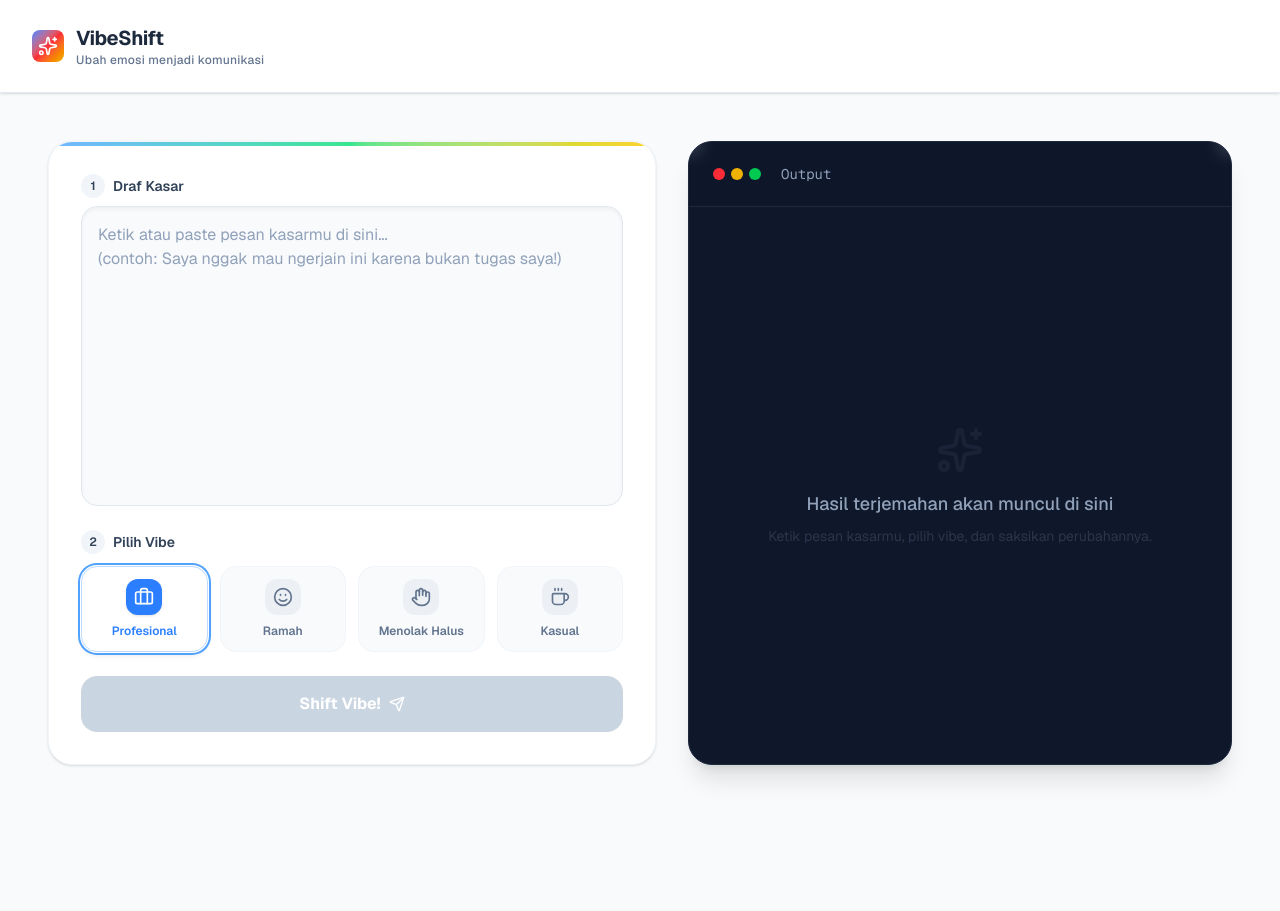
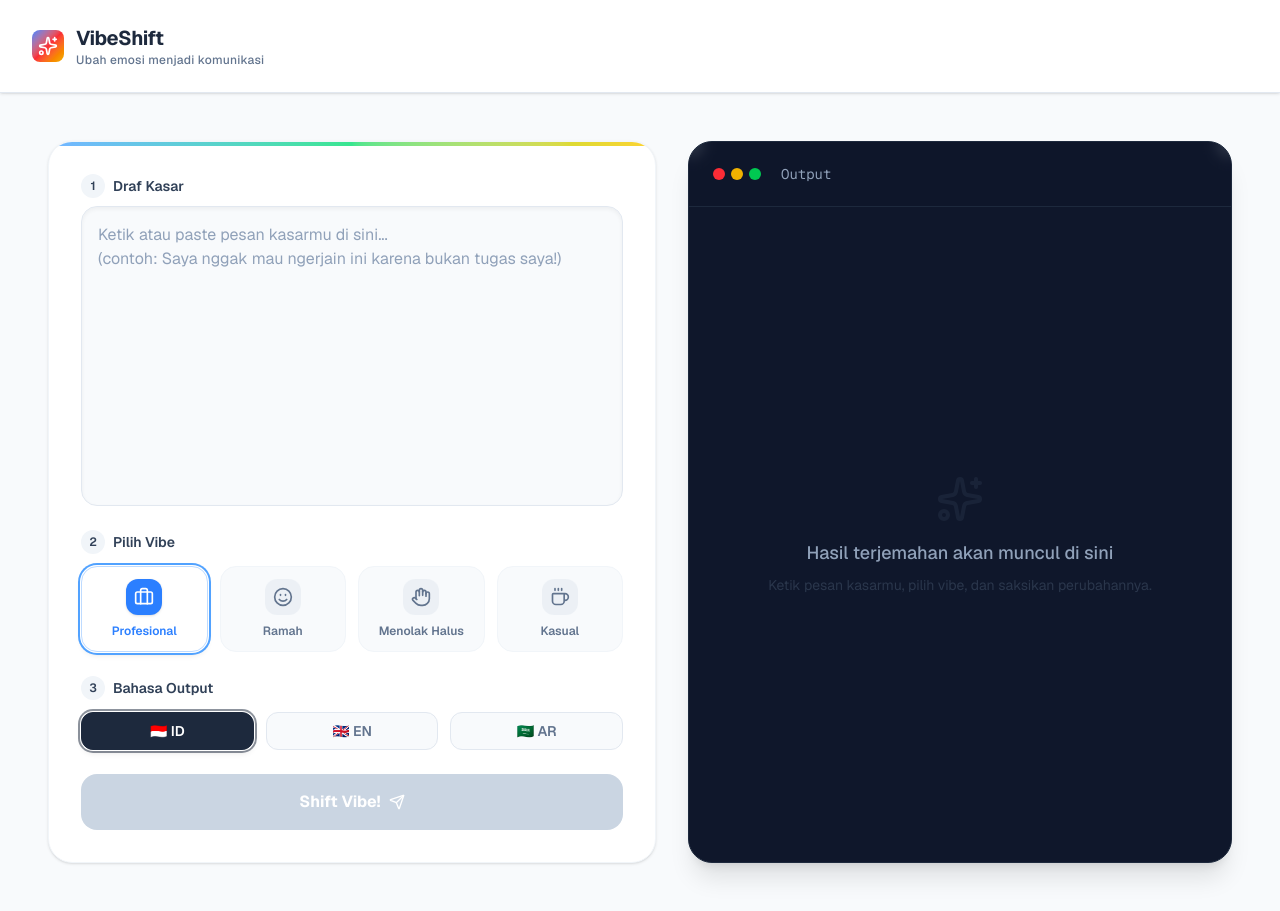
Before and after one commit to narasa94/VibeSift, a Next.js app: page / in a window 1280 px wide. Before the commit the page ends 813 px from the top, so only its background shows below. Built offline with nearby package versions, Linux system fonts and the light colour scheme.

Commit message:
feat: implement AI-powered tone shifting UI and Gemini API integration with rate limiting

```diff
--- a/app/api/vibe/route.ts
+++ b/app/api/vibe/route.ts
@@ -33,13 +33,13 @@ export async function POST(request: Request) {
     }
 
     const body = await request.json();
-    const { text, vibe } = body;
+    const { text, vibe, language = "Indonesia" } = body;
 
     if (!text || !vibe) {
       return Response.json({ error: 'Text and vibe are required' }, { status: 400 });
     }
 
-    const prompt = `Kamu adalah asisten komunikasi ahli. Tugasmu adalah mengubah draf pesan kasar dari pengguna menjadi pesan yang terstruktur dengan nada bicara: ${vibe}. Pertahankan makna dan tujuan asli pesan, namun perbaiki tata bahasa, tingkat kesopanan, dan profesionalismenya. Berikan HANYA teks hasilnya saja, tanpa basa-basi atau penjelasan tambahan.\n\nPesan kasar: ${text}`;
+    const prompt = `Kamu adalah asisten komunikasi ahli. Tugasmu adalah mengubah draf pesan kasar dari pengguna menjadi pesan yang terstruktur dengan nada bicara: ${vibe}, dan terjemahkan hasilnya secara natural ke dalam bahasa: ${language}. Pertahankan makna dan tujuan asli pesan, namun perbaiki tata bahasa, tingkat kesopanan, dan profesionalismenya. Berikan HANYA teks hasilnya saja dalam bahasa ${language}, tanpa basa-basi, tanpa pembuka/penutup, tanpa tanda kutip ekstra, atau penjelasan tambahan.\n\nPesan kasar: ${text}`;
 
     const response = await ai.models.generateContent({
       model: 'gemini-2.5-flash',
--- a/app/page.tsx
+++ b/app/page.tsx
@@ -11,9 +11,16 @@ const VIBES = [
   { id: "Santai & Kasual", label: "Kasual", icon: Coffee, color: "bg-yellow-500", text: "text-yellow-600", border: "border-yellow-200" },
 ];
 
+const LANGUAGES = [
+  { id: "Indonesia", label: "🇮🇩 ID" },
+  { id: "English", label: "🇬🇧 EN" },
+  { id: "Arab", label: "🇸🇦 AR" },
+];
+
 export default function Home() {
   const [text, setText] = useState("");
   const [vibe, setVibe] = useState(VIBES[0].id);
+  const [language, setLanguage] = useState(LANGUAGES[0].id);
   const [result, setResult] = useState("");
   const [isLoading, setIsLoading] = useState(false);
   const [error, setError] = useState("");
@@ -40,7 +47,7 @@ export default function Home() {
         headers: {
           "Content-Type": "application/json",
         },
-        body: JSON.stringify({ text, vibe }),
+        body: JSON.stringify({ text, vibe, language }),
       });
 
       const data = await res.json();
@@ -126,6 +133,28 @@ export default function Home() {
                     </button>
                   );
                 })}
+              </div>
+            </div>
+
+            <div className="flex flex-col gap-3">
+              <label className="text-sm font-semibold text-slate-700 flex items-center gap-2">
+                <span className="w-6 h-6 rounded-full bg-slate-100 flex items-center justify-center text-xs">3</span>
+                Bahasa Output
+              </label>
+              <div className="flex gap-3">
+                {LANGUAGES.map((l) => (
+                  <button
+                    key={l.id}
+                    onClick={() => setLanguage(l.id)}
+                    className={`flex-1 py-2 px-3 rounded-xl border font-semibold text-xs md:text-sm transition-all duration-200 ${
+                      language === l.id
+                        ? 'bg-slate-800 text-white border-slate-800 shadow-md ring-2 ring-slate-800/50 ring-offset-1'
+                        : 'bg-slate-50 text-slate-500 border-slate-200 hover:bg-slate-100 hover:text-slate-700'
+                    }`}
+                  >
+                    {l.label}
+                  </button>
+                ))}
               </div>
             </div>
 
@@ -218,6 +247,7 @@ export default function Home() {
                   >
                     <textarea
                       readOnly
+                      dir={language === 'Arab' ? 'rtl' : 'ltr'}
                       value={result}
                       className="flex-1 w-full bg-transparent text-slate-100 text-base font-normal leading-relaxed resize-none focus:outline-none custom-scrollbar overflow-y-auto"
                     />
```
